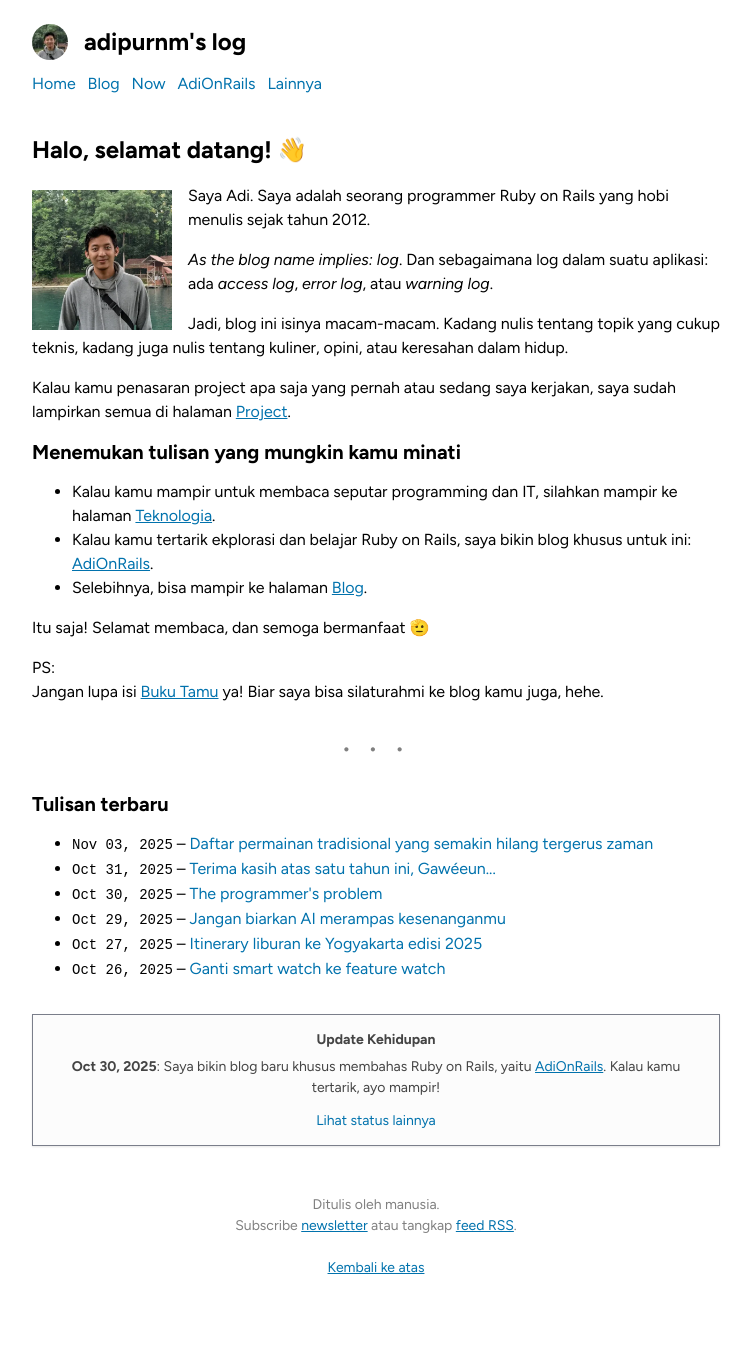
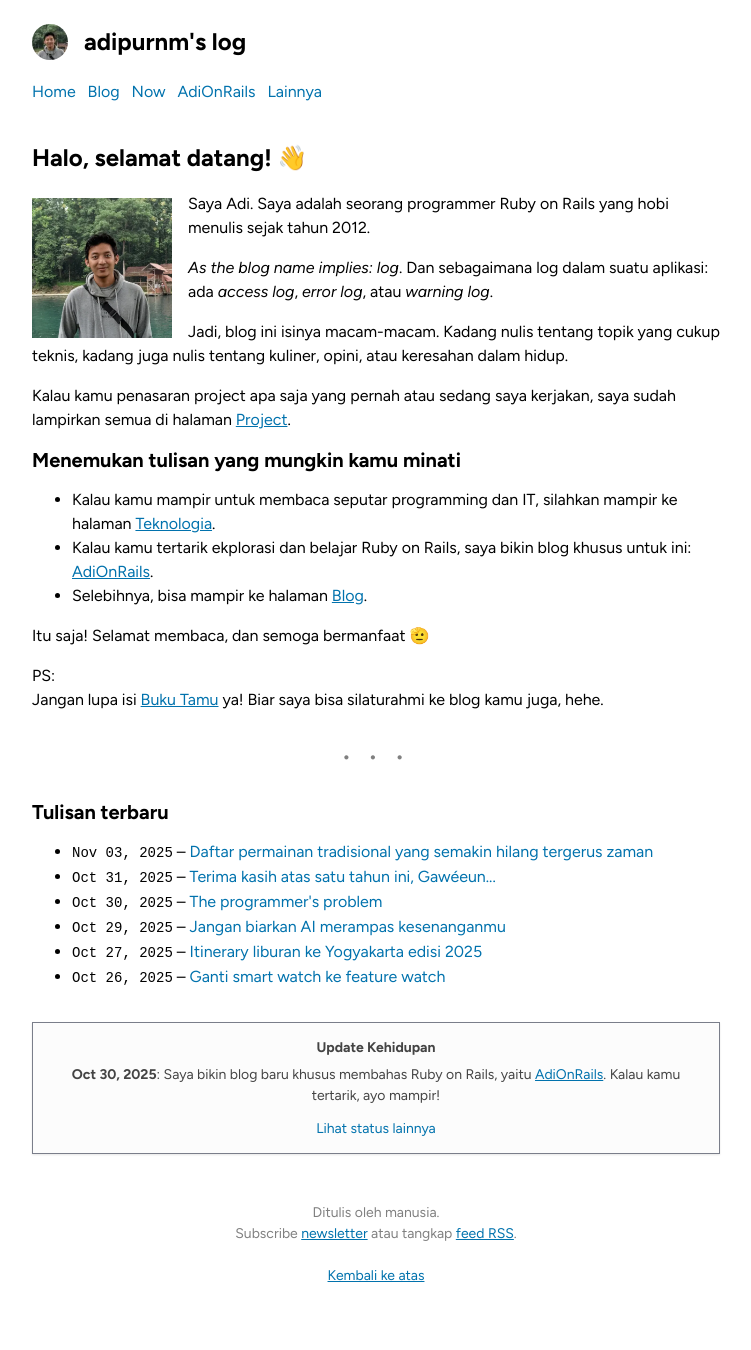
Before and after one commit to adiprnm/weblog, a Jekyll site: the page built from index.html, in a window 1280 px wide. Shown: the whole page, without its empty margins (264-1015 px from the left). Built offline with Jekyll 4.4.1, drawn with Linux system fonts in a browser that asks for light colours.

Commit message:
Update homepage title

```diff
--- a/_layouts/default.html
+++ b/_layouts/default.html
@@ -19,7 +19,7 @@
       {% assign links = "/, /blog" | split: ", " %}
       {% assign navlinks = site.data.navlinks | map: "url" %}
       <heading>
-        <a href="{{ site.url }}" class="flex items-center mt-6 mb-2 site-title-anchor">
+        <a href="{{ site.url }}" class="flex items-center mt-6 mb-4 site-title-anchor">
           <img src="/assets/images/adi-small.webp" alt="adipurnm" class="profile-photo">
           <p class="site-title">{{ site.title }}</p>
         </a>
--- a/index.html
+++ b/index.html
@@ -1,5 +1,5 @@
 ---
-title: Home
+title: Documenting Life
 layout: default
 reply_to_email: none
 ---
```
